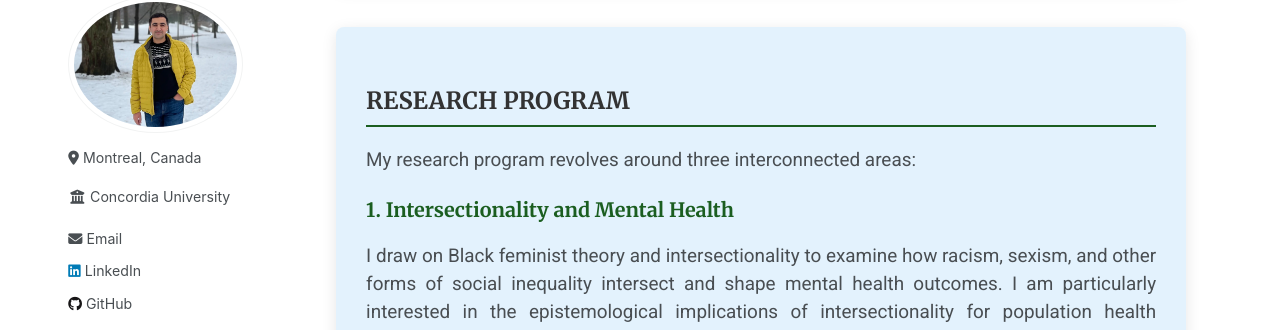
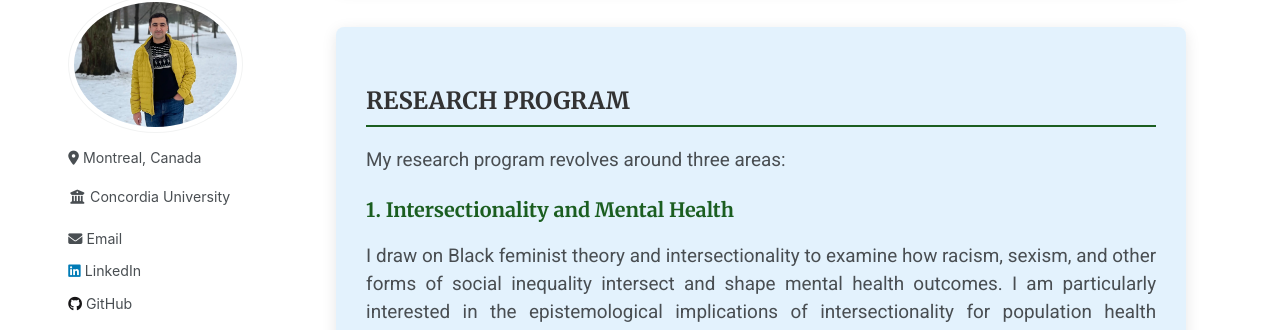
Before and after one commit to Mohsnmonji/mohsnmonji.github.io, a Jekyll site: the page built from about-me.md, in a window 1280 px wide and 900 px high, scrolled down 911 px. Shown: the part 112-442 px from the top of the window. Built offline with Jekyll 4.4.1, drawn with Linux system fonts in a browser that asks for light colours.

Commit message:
Update about-me.md

```diff
--- a/about-me.md
+++ b/about-me.md
@@ -78,7 +78,7 @@ author_profile: true
 <!-- CARD 3: RESEARCH PROGRAM -->
 <div class="about-card">
   <h2>RESEARCH PROGRAM</h2>
-  <p>My research program revolves around three interconnected areas:</p>
+  <p>My research program revolves around three areas:</p>
 
   <h4>1. Intersectionality and Mental Health</h4>
   <p>
```
